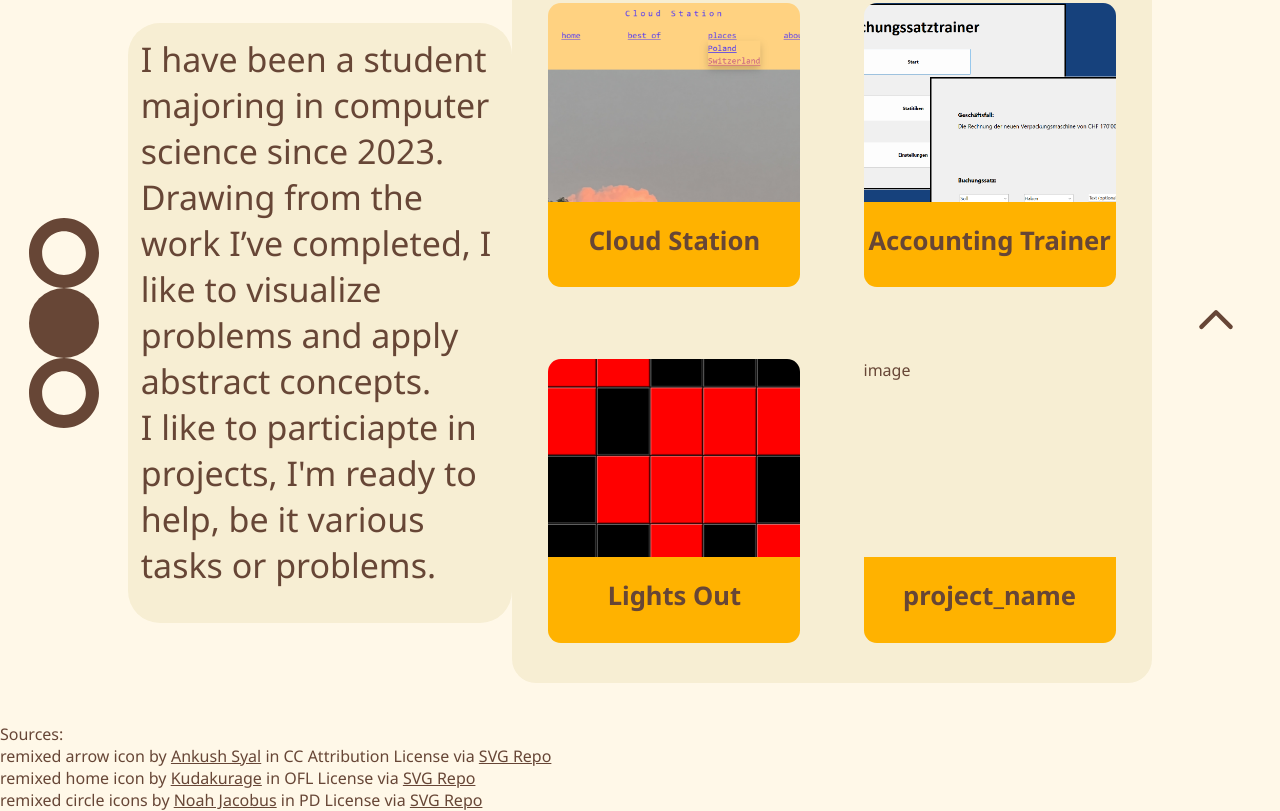
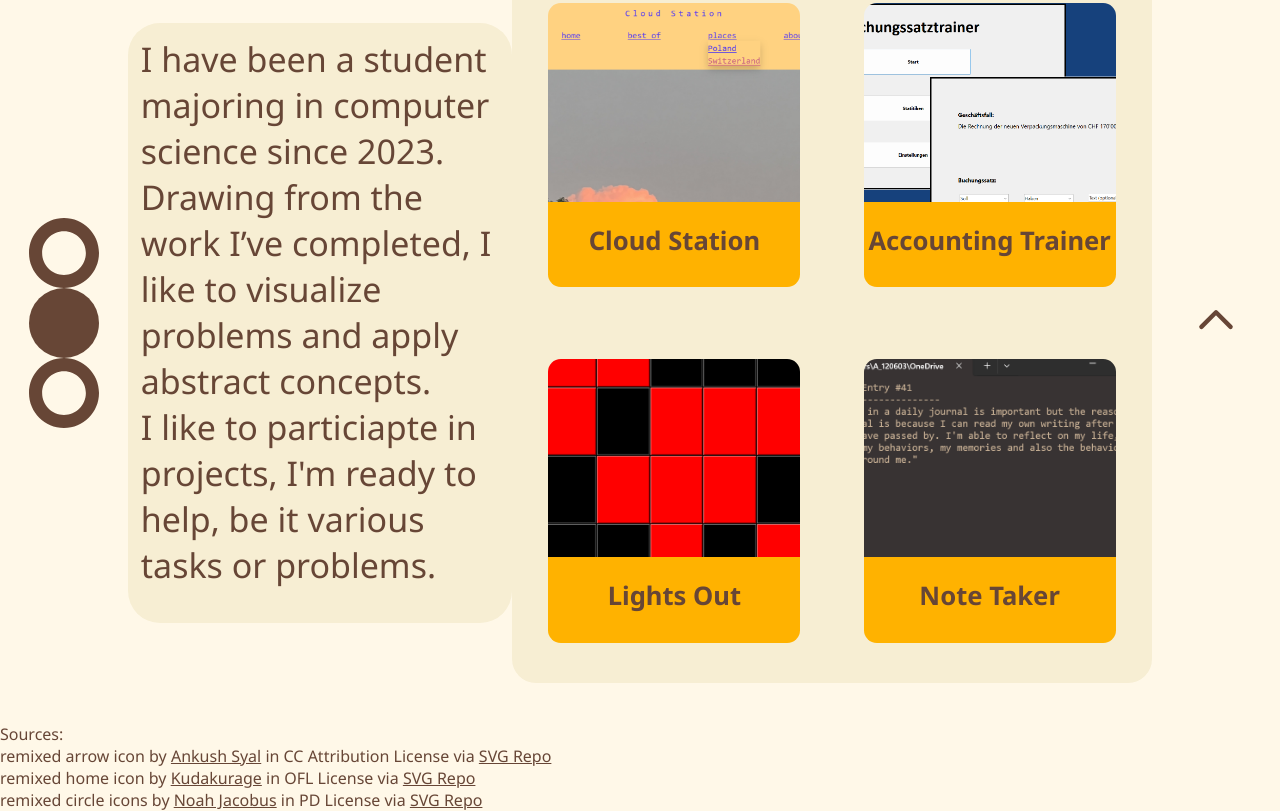
Before and after one commit to sleepz103/sleepz103.github.io, a plain HTML site: page index.html in a window 1280 px wide. Shown: the part 941-1752 px from the top of the page. Drawn offline with Linux system fonts and the light colour scheme.

Commit message:
Added Note Take project image and title

```diff
--- a/index.html
+++ b/index.html
@@ -97,11 +97,11 @@
                 </div>
                 <div class="card_space">
                   <div class="project_image">
-                    image
+                    <a href="https://github.com/sleepz103/Lern-Periode-4"><img src="images/NoteTaker_thumbnail.png"></a>
                 </div>
                 <div class="project_name">
                   <div class="text">
-                    <b>project_name</b>
+                    <b>Note Taker</b>
                   </div>
                 </div>
                 </div>
```
Also changed, not shown: images/NoteTaker_thumbnail.png (added).
